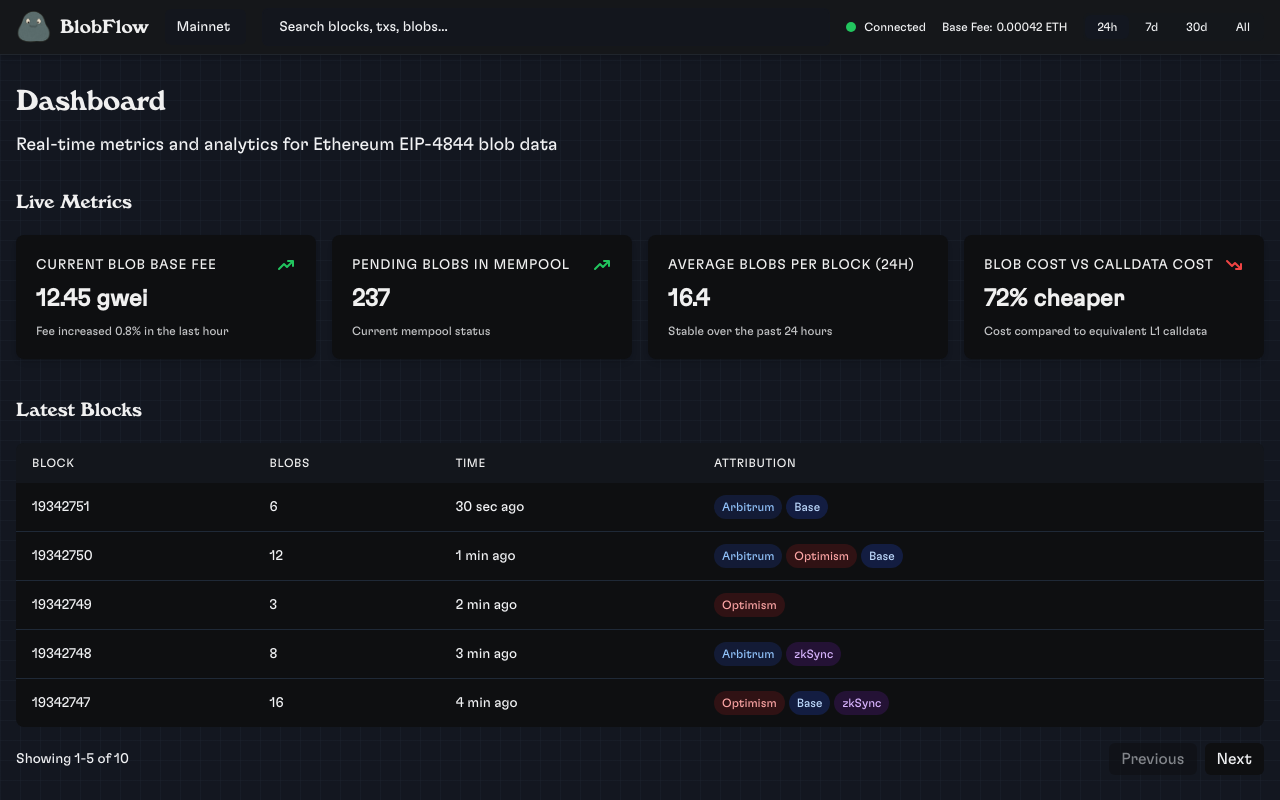
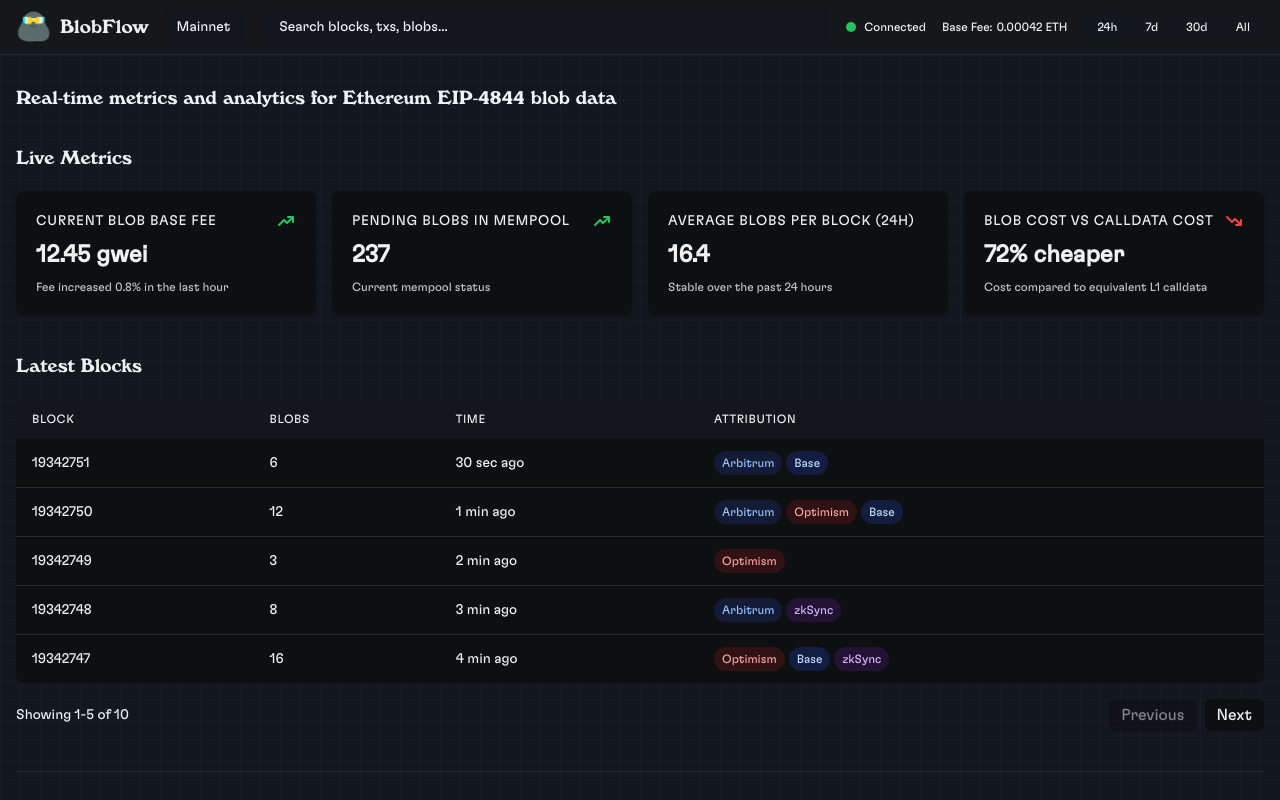
Before and after one commit to douvy/blob-flow, a Next.js app: page / in a window 1280 px wide. Shown: the top 800 px of the page. Built offline with nearby package versions, Linux system fonts and the light colour scheme.

Commit message:
Update logo and add favicon

```diff
--- a/src/app/layout.tsx
+++ b/src/app/layout.tsx
@@ -6,6 +6,9 @@ import type { Metadata } from 'next';
 export const metadata: Metadata = {
   title: 'BlobFlow - Ethereum EIP-4844 Dashboard',
   description: 'Dashboard for tracking Ethereum EIP-4844 blob data statistics',
+  icons: {
+    icon: '/images/favicon.png',
+  },
 };
 
 export default function RootLayout({
--- a/src/app/page.tsx
+++ b/src/app/page.tsx
@@ -10,10 +10,9 @@ export default function Home() {
       <Header />
       <div className="container mx-auto px-4 py-8 max-w-7xl">
         <div className="mb-8">
-          <h1 className="text-3xl font-windsor-bold text-titleText mb-2">Dashboard</h1>
-          <p className="text-lg text-bodyText">
+          <h2 className="text-xl font-windsor-bold">
             Real-time metrics and analytics for Ethereum EIP-4844 blob data
-          </p>
+          </h2>
         </div>
         <LiveMetrics />
         <LatestBlocksTable />
--- a/src/components/Header.tsx
+++ b/src/components/Header.tsx
@@ -41,7 +41,7 @@ export default function Header() {
   };
 
   return (
-    <header className="sticky top-0 z-50 bg-[#15171a] border-b border-divider shadow-md">
+    <header className="sticky top-0 z-50 bg-[#15171a] border-b border-divider">
       <div className="container mx-auto px-4 py-2">
         <div className="flex flex-wrap items-center justify-between gap-4">
           {/* Logo and Brand Name */}
```
Also changed, not shown: public/images/favicon.png (added), public/images/logo.png.
